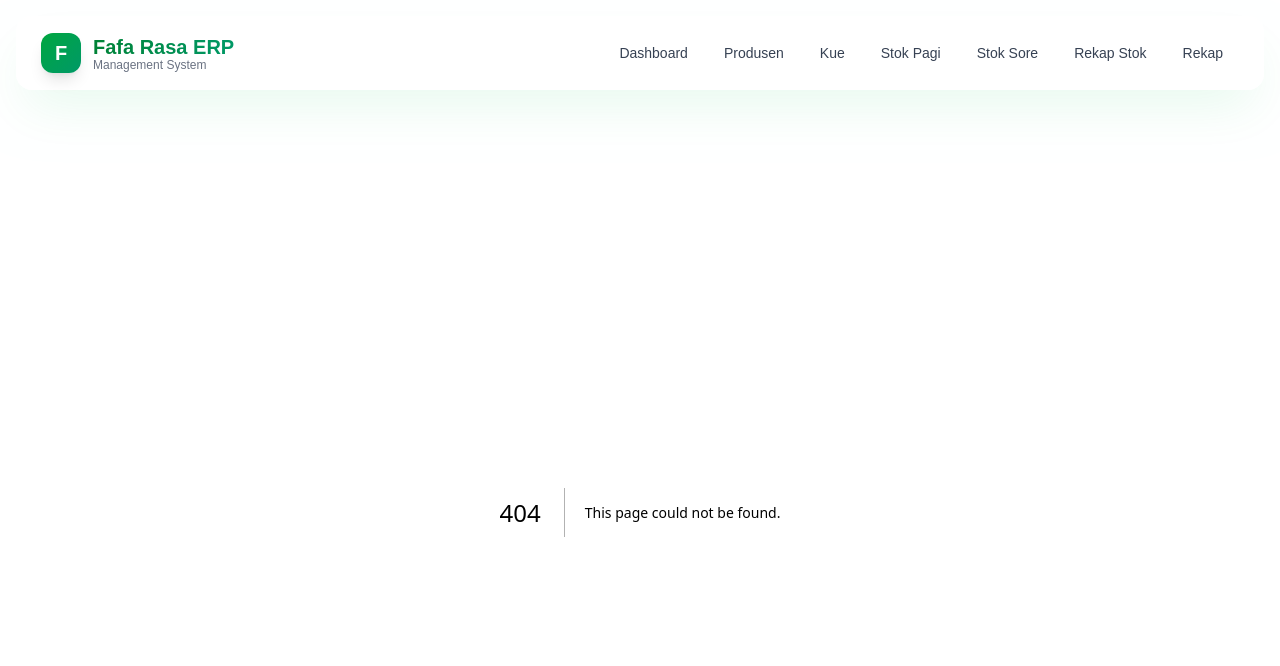
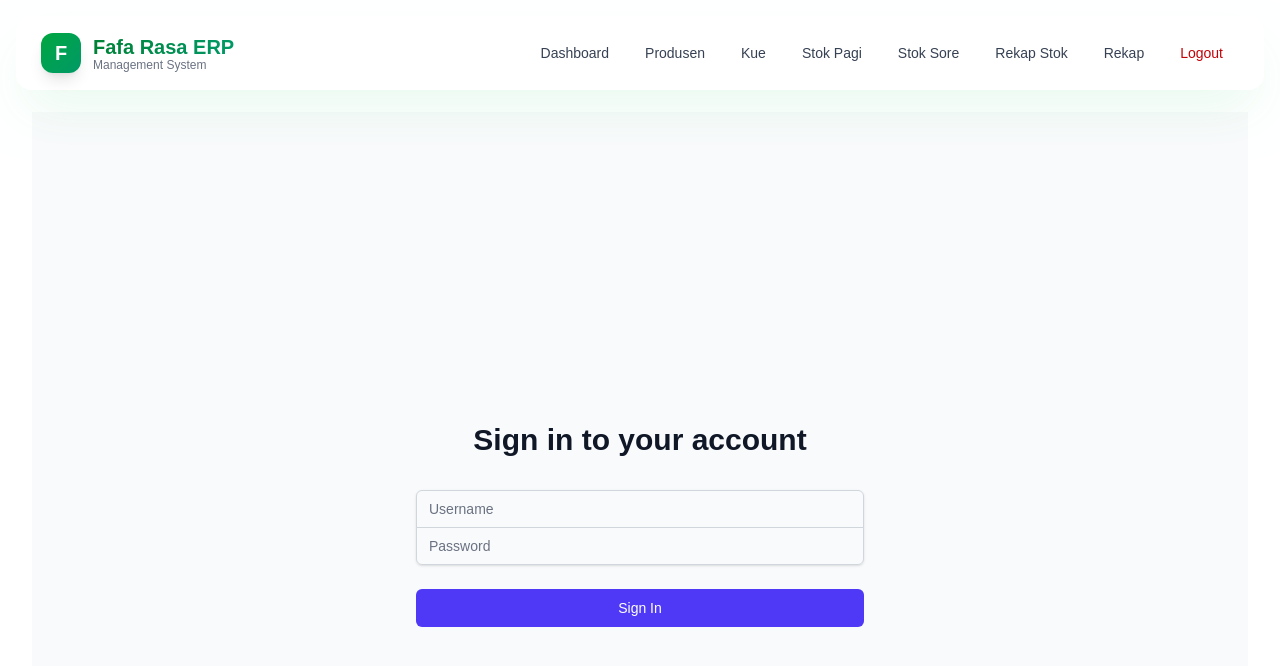
Before and after one commit to AchmadFadil128/fafarasa, a Next.js app: page /login in a window 1280 px wide. Before the commit this address had no page. Shown: the top 666 px of the page. Built offline with nearby package versions, Linux system fonts and the light colour scheme; no server answers; sample sign-in values are in the browser's storage.

Commit message:
Adding login page and auth wiht auth.js

```diff
--- a/src/app/ClientLayout.tsx
+++ b/src/app/ClientLayout.tsx
@@ -4,6 +4,8 @@ import { Geist, Geist_Mono } from "next/font/google";
 import Link from "next/link";
 import "./globals.css";
 import { useState } from "react";
+import { useSession, signOut } from "next-auth/react";
+import SessionProvider from "@/components/SessionProvider";
 
 const geistSans = Geist({
   variable: "--font-geist-sans",
@@ -16,7 +18,17 @@ const geistMono = Geist_Mono({
 });
 
 export default function ClientLayout({ children }: { children: React.ReactNode }) {
+  return (
+    <SessionProvider>
+      <ClientLayoutContent>{children}</ClientLayoutContent>
+    </SessionProvider>
+  );
+}
+
+function ClientLayoutContent({ children }: { children: React.ReactNode }) {
   const [mobileMenuOpen, setMobileMenuOpen] = useState(false);
+  const { data: session } = useSession();
+
   return (
     <html lang="id">
       <body
@@ -49,6 +61,14 @@ export default function ClientLayout({ children }: { children: React.ReactNode }
                   <NavLink href="/stock-out">Stok Sore</NavLink>
                   <NavLink href="/stock">Rekap Stok</NavLink>
                   <NavLink href="/rekap-penjualan">Rekap</NavLink>
+                  {session && (
+                    <button
+                      onClick={() => signOut({ callbackUrl: "/login" })}
+                      className="px-4 py-2 text-sm font-medium text-red-700 hover:text-red-800 rounded-xl transition-all duration-300 hover:bg-red-50/80"
+                    >
+                      Logout
+                    </button>
+                  )}
                 </div>
 
                 {/* Mobile Menu Button */}
@@ -76,6 +96,19 @@ export default function ClientLayout({ children }: { children: React.ReactNode }
                     <MobileNavLink href="/stock" onClick={() => setMobileMenuOpen(false)}>Rekap Stok</MobileNavLink>
                     <MobileNavLink href="/rekap-penjualan" onClick={() => setMobileMenuOpen(false)}>Rekap Penjualan</MobileNavLink>
                   </div>
+                  {session && (
+                    <div className="mt-4 pt-4 border-t border-gray-200/50">
+                      <button
+                        onClick={() => {
+                          signOut({ callbackUrl: "/login" });
+                          setMobileMenuOpen(false);
+                        }}
+                        className="w-full px-4 py-3 text-sm font-medium text-red-700 hover:text-red-800 rounded-xl transition-all duration-300 hover:bg-red-50/80 text-center"
+                      >
+                        Logout
+                      </button>
+                    </div>
+                  )}
                 </div>
               )}
             </div>
--- /dev/null
+++ b/src/app/api/auth/[...nextauth]/route.ts
@@ -0,0 +1,3 @@
+import { handlers } from "@/lib/auth"
+
+export const { GET, POST } = handlers
--- /dev/null
+++ b/src/app/login/page.tsx
@@ -0,0 +1,106 @@
+"use client"
+
+import { useState } from "react"
+import { signIn } from "next-auth/react"
+import { useRouter } from "next/navigation"
+
+export default function LoginPage() {
+  const [username, setUsername] = useState("")
+  const [password, setPassword] = useState("")
+  const [error, setError] = useState("")
+  const [isLoading, setIsLoading] = useState(false)
+  const router = useRouter()
+
+  const handleSubmit = async (e: React.FormEvent) => {
+    e.preventDefault()
+    setIsLoading(true)
+    setError("")
+
+    try {
+      const result = await signIn("credentials", {
+        username,
+        password,
+        redirect: false,
+      })
+
+      if (result?.error) {
+        setError("Invalid username or password")
+      } else {
+        router.push("/dashboard")
+        router.refresh()
+      }
+    } catch (error) {
+      setError("An error occurred. Please try again.")
+    } finally {
+      setIsLoading(false)
+    }
+  }
+
+  return (
+    <div className="min-h-screen flex items-center justify-center bg-gray-50 py-12 px-4 sm:px-6 lg:px-8">
+      <div className="max-w-md w-full space-y-8">
+        <div>
+          <h2 className="mt-6 text-center text-3xl font-extrabold text-gray-900">
+            Sign in to your account
+          </h2>
+        </div>
+        <form className="mt-8 space-y-6" onSubmit={handleSubmit}>
+          <div className="rounded-md shadow-sm -space-y-px">
+            <div>
+              <label htmlFor="username" className="sr-only">
+                Username
+              </label>
+              <input
+                id="username"
+                name="username"
+                type="text"
+                required
+                className="appearance-none rounded-none relative block w-full px-3 py-2 border border-gray-300 placeholder-gray-500 text-gray-900 rounded-t-md focus:outline-none focus:ring-indigo-500 focus:border-indigo-500 focus:z-10 sm:text-sm"
+                placeholder="Username"
+                value={username}
+                onChange={(e) => setUsername(e.target.value)}
+              />
+            </div>
+            <div>
+              <label htmlFor="password" className="sr-only">
+                Password
+              </label>
+              <input
+                id="password"
+                name="password"
+                type="password"
+                required
+                className="appearance-none rounded-none relative block w-full px-3 py-2 border border-gray-300 placeholder-gray-500 text-gray-900 rounded-b-md focus:outline-none focus:ring-indigo-500 focus:border-indigo-500 focus:z-10 sm:text-sm"
+                placeholder="Password"
+                value={password}
+                onChange={(e) => setPassword(e.target.value)}
+              />
+            </div>
+          </div>
+
+          {error && (
+            <div className="rounded-md bg-red-50 p-4">
+              <div className="flex">
+                <div className="ml-3">
+                  <h3 className="text-sm font-medium text-red-800">
+                    {error}
+                  </h3>
+                </div>
+              </div>
+            </div>
+          )}
+
+          <div>
+            <button
+              type="submit"
+              disabled={isLoading}
+              className="group relative w-full flex justify-center py-2 px-4 border border-transparent text-sm font-medium rounded-md text-white bg-indigo-600 hover:bg-indigo-700 focus:outline-none focus:ring-2 focus:ring-offset-2 focus:ring-indigo-500 disabled:opacity-50 disabled:cursor-not-allowed"
+            >
+              {isLoading ? "Signing in..." : "Sign In"}
+            </button>
+          </div>
+        </form>
+      </div>
+    </div>
+  )
+}
--- /dev/null
+++ b/src/components/SessionProvider.tsx
@@ -0,0 +1,8 @@
+"use client"
+
+import { SessionProvider as NextAuthSessionProvider } from "next-auth/react"
+import { ReactNode } from "react"
+
+export default function SessionProvider({ children }: { children: ReactNode }) {
+  return <NextAuthSessionProvider>{children}</NextAuthSessionProvider>
+}
--- /dev/null
+++ b/src/lib/auth.ts
@@ -0,0 +1,51 @@
+import NextAuth from "next-auth"
+import Credentials from "next-auth/providers/credentials"
+
+export const { handlers, auth, signIn, signOut } = NextAuth({
+  providers: [
+    Credentials({
+      name: "credentials",
+      credentials: {
+        username: { label: "Username", type: "text" },
+        password: { label: "Password", type: "password" }
+      },
+      async authorize(credentials) {
+        if (!credentials?.username || !credentials?.password) {
+          return null
+        }
+
+        // Check for admin/admin credentials
+        if (credentials.username === "admin" && credentials.password === "admin") {
+          return {
+            id: "1",
+            name: "Admin",
+            email: "admin@example.com",
+            role: "admin"
+          }
+        }
+
+        return null
+      }
+    })
+  ],
+  pages: {
+    signIn: "/login"
+  },
+  callbacks: {
+    async jwt({ token, user }) {
+      if (user) {
+        token.role = user.role
+      }
+      return token
+    },
+    async session({ session, token }) {
+      if (token) {
+        session.user.role = token.role as string
+      }
+      return session
+    }
+  },
+  session: {
+    strategy: "jwt"
+  }
+})
--- /dev/null
+++ b/src/middleware.ts
@@ -0,0 +1,22 @@
+import { auth } from "@/lib/auth"
+
+export default auth((req) => {
+  const { nextUrl } = req
+  const isLoggedIn = !!req.auth
+
+  // Allow access to login page and auth API routes
+  if (nextUrl.pathname.startsWith("/login") || nextUrl.pathname.startsWith("/api/auth")) {
+    return null
+  }
+
+  // Redirect to login if not authenticated
+  if (!isLoggedIn) {
+    return Response.redirect(new URL("/login", nextUrl))
+  }
+
+  return null
+})
+
+export const config = {
+  matcher: ["/((?!api/auth|_next/static|_next/image|favicon.ico).*)"]
+}
--- /dev/null
+++ b/src/types/next-auth.d.ts
@@ -0,0 +1,25 @@
+import NextAuth from "next-auth"
+
+declare module "next-auth" {
+  interface Session {
+    user: {
+      id: string
+      name: string
+      email: string
+      role: string
+    }
+  }
+
+  interface User {
+    id: string
+    name: string
+    email: string
+    role: string
+  }
+}
+
+declare module "next-auth/jwt" {
+  interface JWT {
+    role: string
+  }
+}
```
Also changed, not shown: src/app/layout.tsx (line endings or trailing spaces).
